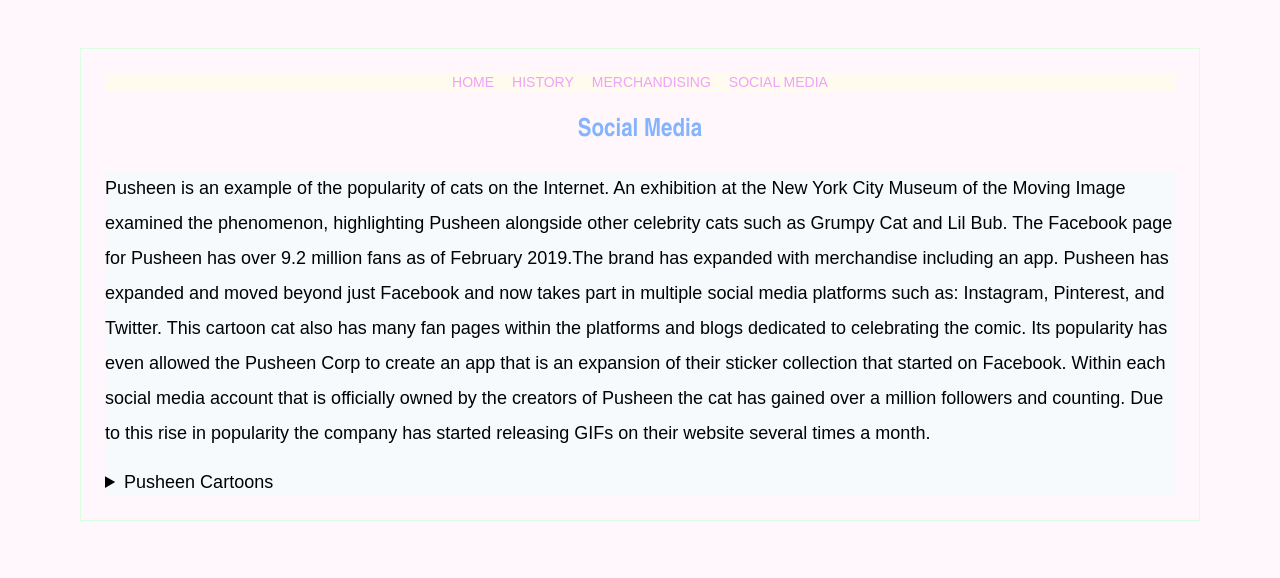
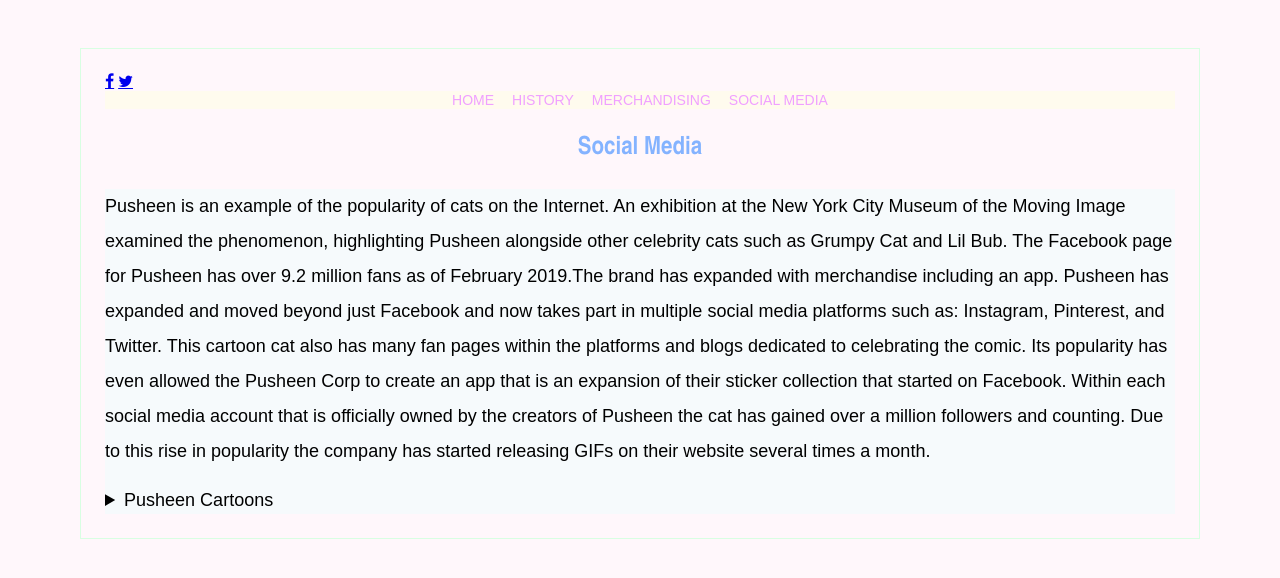
Before and after one commit to mccarthye3/Theme-Project, a plain HTML site: page social media.html in a window 1280 px wide. Drawn offline with Linux system fonts and the light colour scheme.

Commit message:
Update social media.html

```diff
--- a/social media.html
+++ b/social media.html
@@ -5,6 +5,12 @@
   <meta name="viewport" content="width=device-width">
    <link rel="stylesheet" href="pages.css">
   <title>Social Media</title>
+    <!-- Add icon library -->
+<link rel="stylesheet" href="https://cdnjs.cloudflare.com/ajax/libs/font-awesome/4.7.0/css/font-awesome.min.css">
+
+<!-- Add font awesome icons -->
+<a href="#" class="fa fa-facebook"></a>
+<a href="#" class="fa fa-twitter" href="https://twitter.com/Pusheen?ref_src=twsrc%5Egoogle%7Ctwcamp%5Eserp%7Ctwgr%5Eauthor"></a>
   <div class="nav bar">
     <nav id="menu">
       <ul>
```
